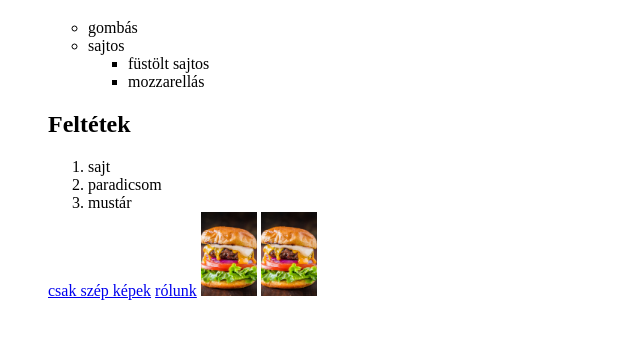
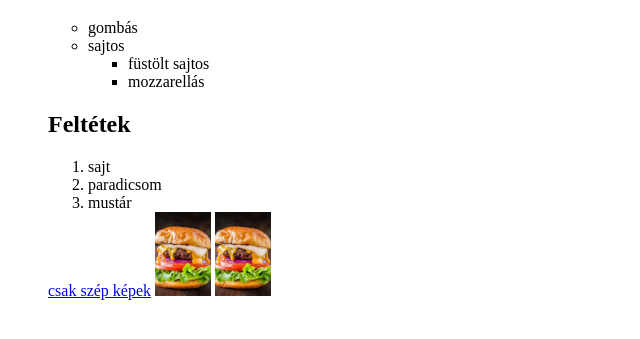
Before and after one commit to berlinbx/berlinbx.github.io, a plain HTML site: page index2.html in a window 1280 px wide. Shown: the part 201-540 px from the top of the page, without its empty margins (0-640 px from the left). Drawn offline with Linux system fonts and the light colour scheme.

```diff
--- a/index2.html
+++ b/index2.html
@@ -47,8 +47,8 @@
 
         <a target="blank"
             href="https://www.tripadvisor.co.hu/Restaurant_Review-g274887-d10700050-Reviews-Kaloz_Burger-Budapest_Central_Hungary.html">csak
-           szép képek</a>
-        <a href="about.html">rólunk</a>
+            szép képek</a>
+
         <img width="56" src="img\BestBurger.jpg" alt="fincsi hamburger">
         <a target="blank"
             href="https://www.tripadvisor.co.hu/Restaurant_Review-g274887-d10700050-Reviews-Kaloz_Burger-Budapest_Central_Hungary.html">
```
